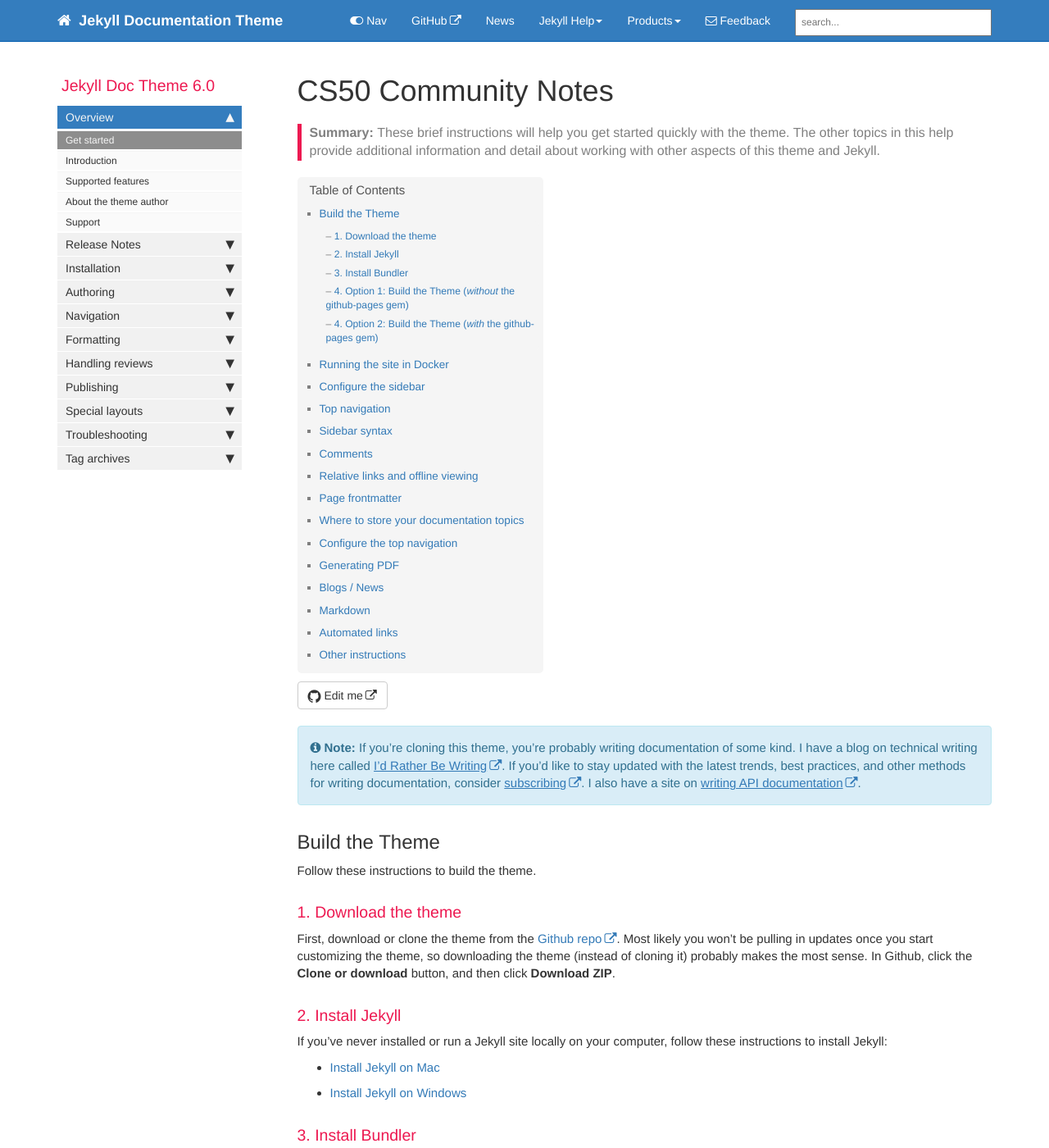
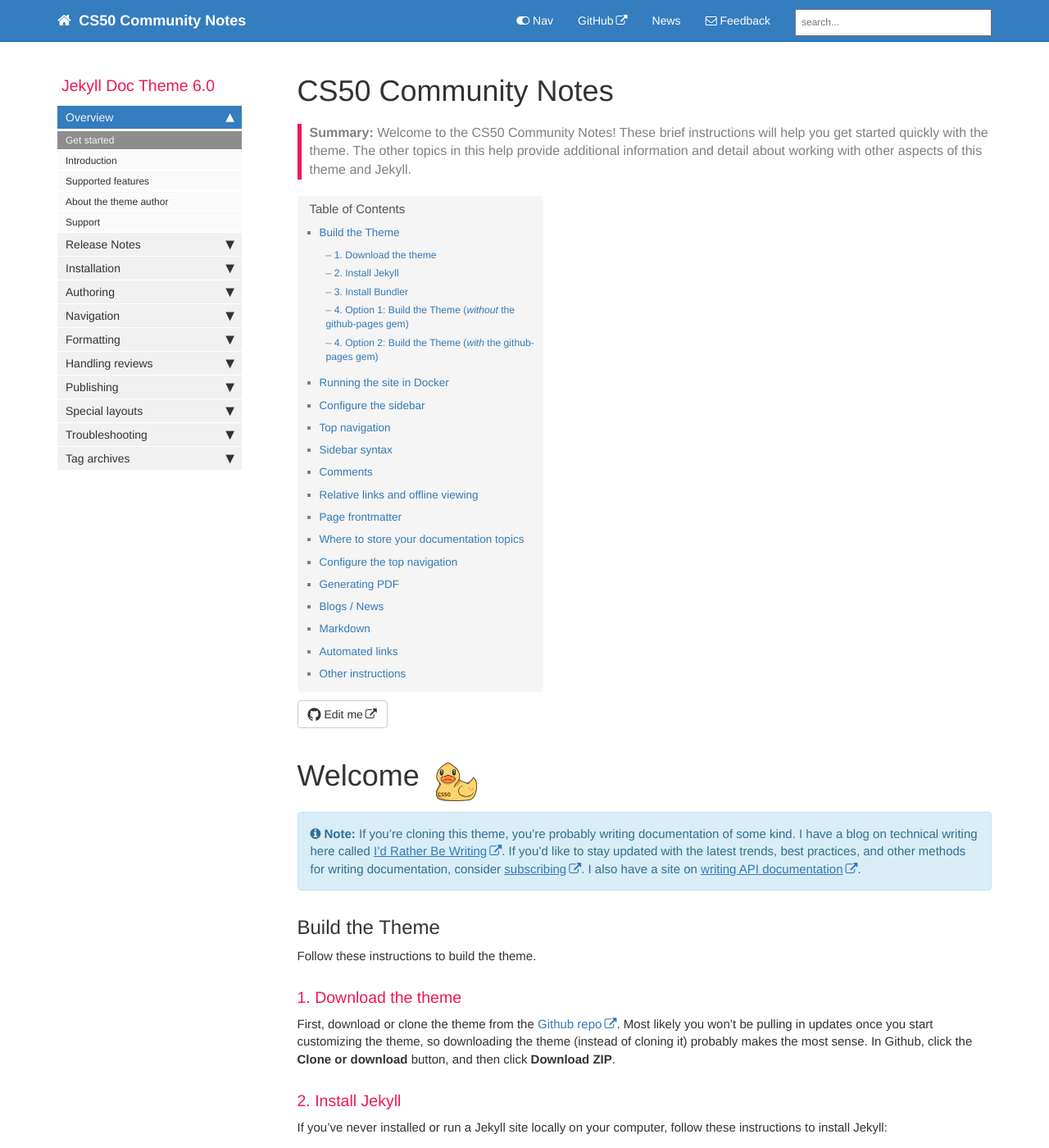
Before and after one commit to melissadeleonx/cs50-community-notes, a Jekyll site: the page built from index.md, in a window 1280 px wide and 1400 px high. Shown: the whole window at 82% size. Built offline with Jekyll 4.4.1, drawn with Linux system fonts in a browser that asks for light colours; comment, search, counter and statistics services are not loaded.

Commit message:
index.md, _config.yml updated

```diff
--- a/_config.yml
+++ b/_config.yml
@@ -1,18 +1,18 @@
-repository: tomjoht/documentation-theme-jekyll
+repository: https://github.com/melissadeleonx/cs50-community-notes
 
 output: web
 # this property is useful for conditional filtering of content that is separate from the PDF.
 
-topnav_title: Jekyll Documentation Theme
+topnav_title: CS50 Community Notes
 # this appears on the top navigation bar next to the home button
 
-site_title: Jekyll theme for documentation
+site_title: CS50 Community Notes
 # this appears in the html browser tab for the site title (seen mostly by search engines, not users)
 
 company_name: Copyright 2021 Google LLC
 # this appears in the footer
 
-github_editme_path: tomjoht/documentation-theme-jekyll/blob/gh-pages/
+github_editme_path: melissadeleonx/cs50-community-notes/blob/gh-pages/
 # if you're using Github, provide the basepath to the branch you've created for reviews, following the sample here. if not, leave this value blank.
 
 # gitlab_editme_path: tomjoht/documentation-theme-jekyll/blob/gh-pages/
--- a/index.md
+++ b/index.md
@@ -4,8 +4,12 @@ keywords: cs50 community
 tags: [getting_started]
 sidebar: mydoc_sidebar
 permalink: index.html
-summary: These brief instructions will help you get started quickly with the theme. The other topics in this help provide additional information and detail about working with other aspects of this theme and Jekyll.
+summary: Welcome to the CS50 Community Notes! These brief instructions will help you get started quickly with the theme. The other topics in this help provide additional information and detail about working with other aspects of this theme and Jekyll.
 ---
+
+<div class="welcome-header">
+  <h1>Welcome <img src="images/ddb50.gif" alt="Welcome GIF" style="max-width: 50px; height: auto; margin-left: 10px; vertical-align: middle;"></h1>
+</div>
 
 {% include note.html content="If you're cloning this theme, you're probably writing documentation of some kind. I have a blog on technical writing here called <a alt='technical writing blog' href='http://idratherbewriting.com'>I'd Rather Be Writing</a>. If you'd like to stay updated with the latest trends, best practices, and other methods for writing documentation, consider <a href='https://tinyletter.com/tomjoht'>subscribing</a>. I also have a site on <a href='http://idratherbewriting.com/learnapidoc'>writing API documentation</a>." %}
 
```
Also changed, not shown: _data/topnav.yml (+20 -20 lines), images/ddb50.gif (added).
